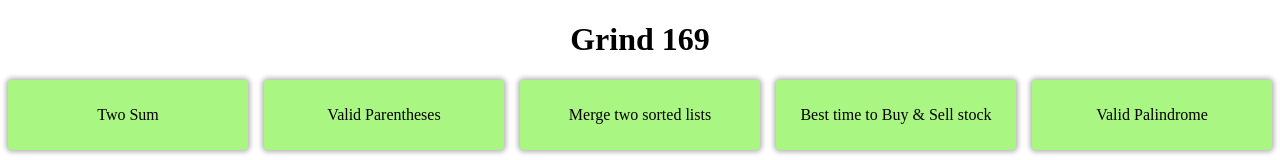
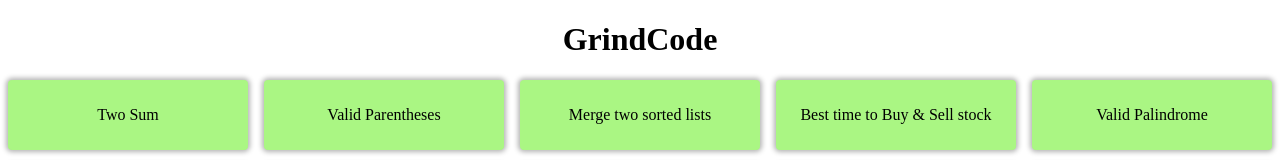
Before and after one commit to vivekchand/grind169, a React (Create React App) app: page / in a window 1280 px wide. Shown: the top 160 px of the page. Built offline with nearby package versions, Linux system fonts and the light colour scheme.

Commit message:
Update Header.js

```diff
--- a/src/components/Header.js
+++ b/src/components/Header.js
@@ -3,7 +3,7 @@ import React from 'react'
 const Header = () => {
   return (
     <div className='header'>
-      <h1>Grind 169</h1>
+      <h1>GrindCode</h1>
     </div>
   )
 }
```
